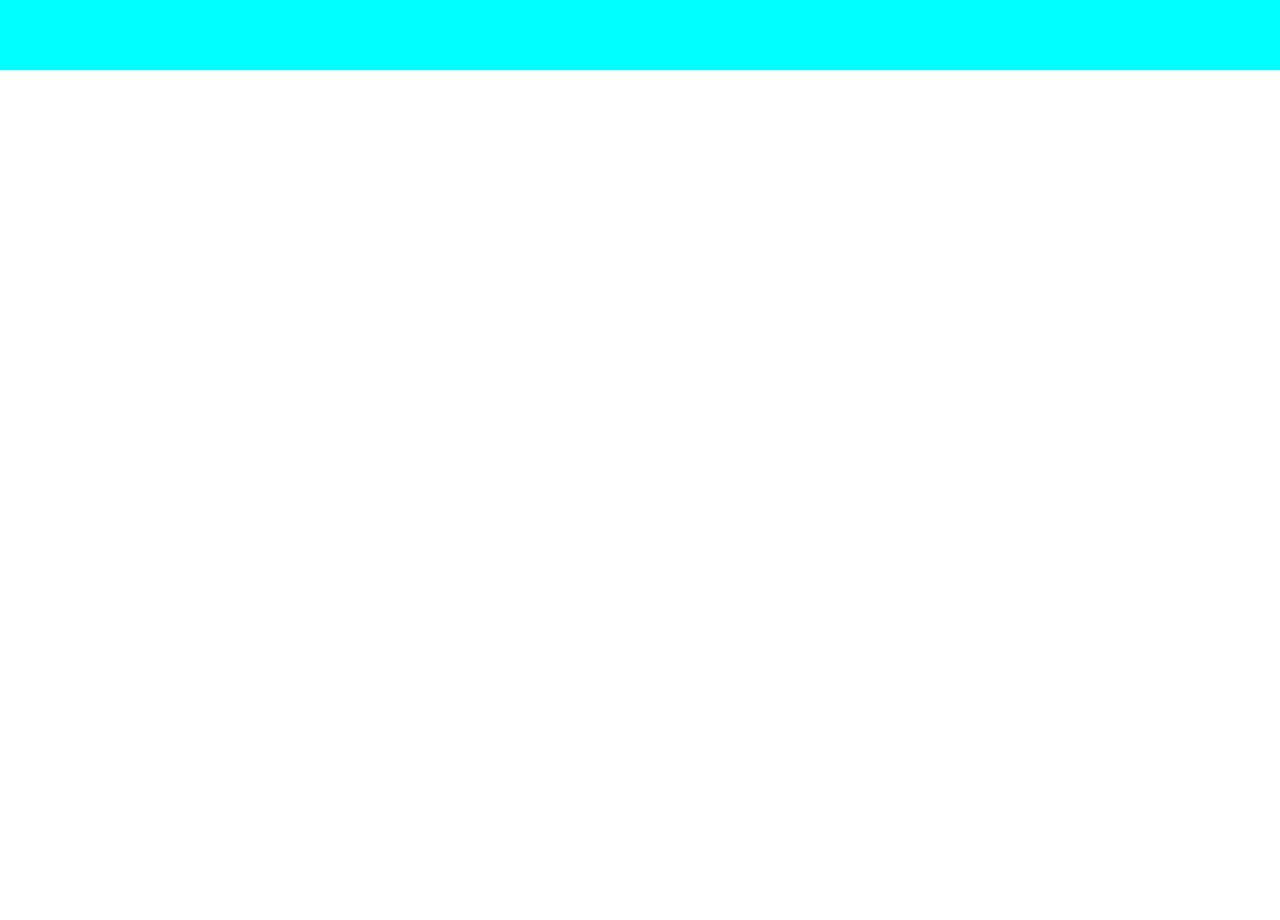
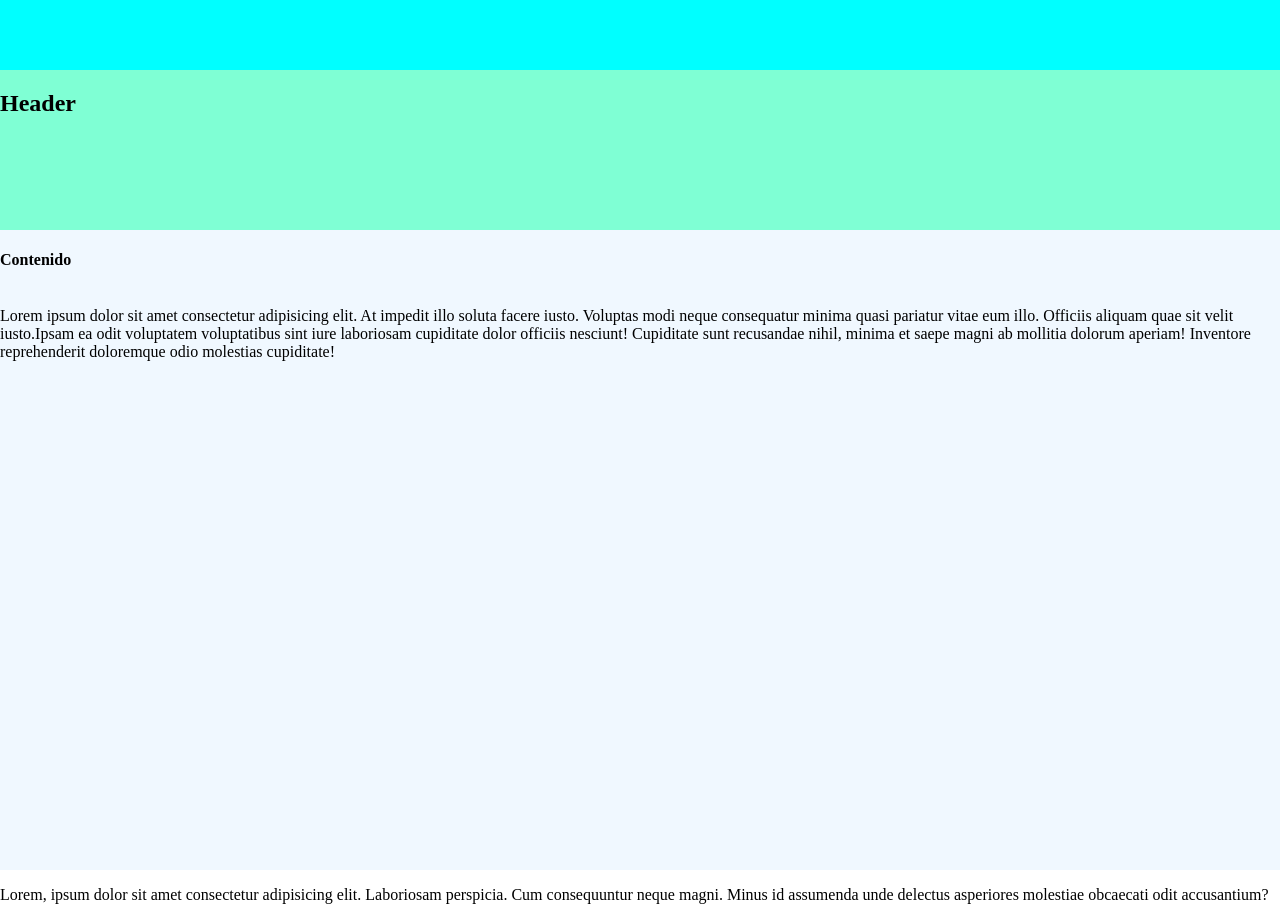
Before and after one commit to mfssanhueza/repo_de_prueba, a plain HTML site: page index.html in a window 1280 px wide. Before the commit the page ends 800 px from the top, so only its background shows below. Drawn offline with Linux system fonts and the light colour scheme.

Commit message:
body content

```diff
--- a/index.html
+++ b/index.html
@@ -8,9 +8,19 @@
     <title>Prueba Git</title>
 </head>
 <body>
+    <nav class="fantasma"></nav>
     <nav>
-
     </nav>
+    <div class="header">
+        <h2>Header</h2>
+    </div>
+    <div class="content">
+        <h4>Contenido</h4>
+        <p>Lorem ipsum dolor sit amet consectetur adipisicing elit. At impedit illo soluta facere iusto. Voluptas modi neque consequatur minima quasi pariatur vitae eum illo. Officiis aliquam quae sit velit iusto.Ipsam ea odit voluptatem voluptatibus sint iure laboriosam cupiditate dolor officiis nesciunt! Cupiditate sunt recusandae nihil, minima et saepe magni ab mollitia dolorum aperiam! Inventore reprehenderit doloremque odio molestias cupiditate!</p>
+    </div>
+    <footer>
+        <p>Lorem, ipsum dolor sit amet consectetur adipisicing elit. Laboriosam perspicia. Cum consequuntur neque magni. Minus id assumenda unde delectus asperiores molestiae obcaecati odit accusantium?</p>
+    </footer>
 
 </body>
 </html>
--- a/style.css
+++ b/style.css
@@ -6,4 +6,22 @@ nav{
     width: 100vw;
     background-color: aqua;
     position: fixed;
+    top: 0;
 }
+.fantasma{
+    position: static;
+}
+.header{
+    height: 20vh;
+    background-color: aquamarine;
+}
+h2{
+    display: inline-block;
+}
+h4{
+    display: inline-block;
+}
+.content{
+    height: 80vh;
+    background-color: aliceblue;
+}
```
